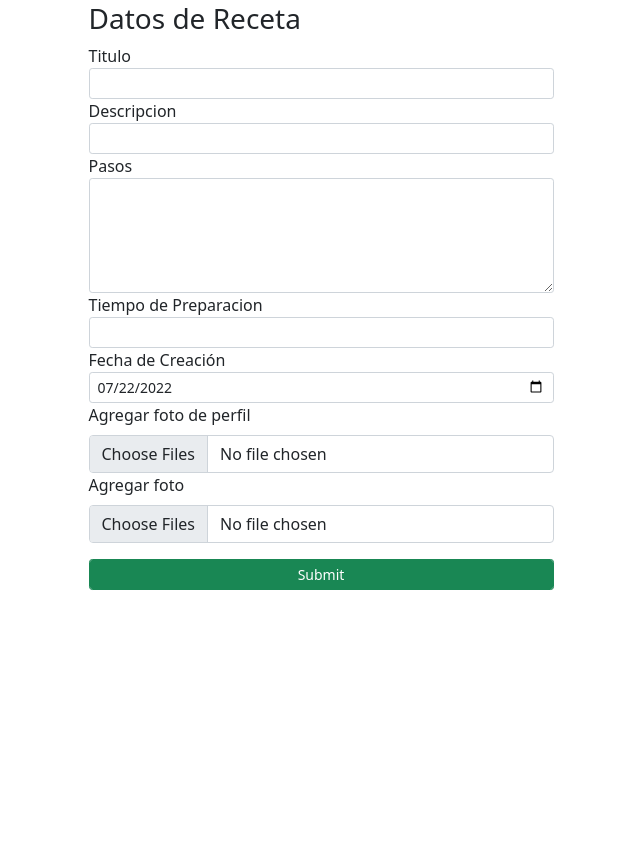
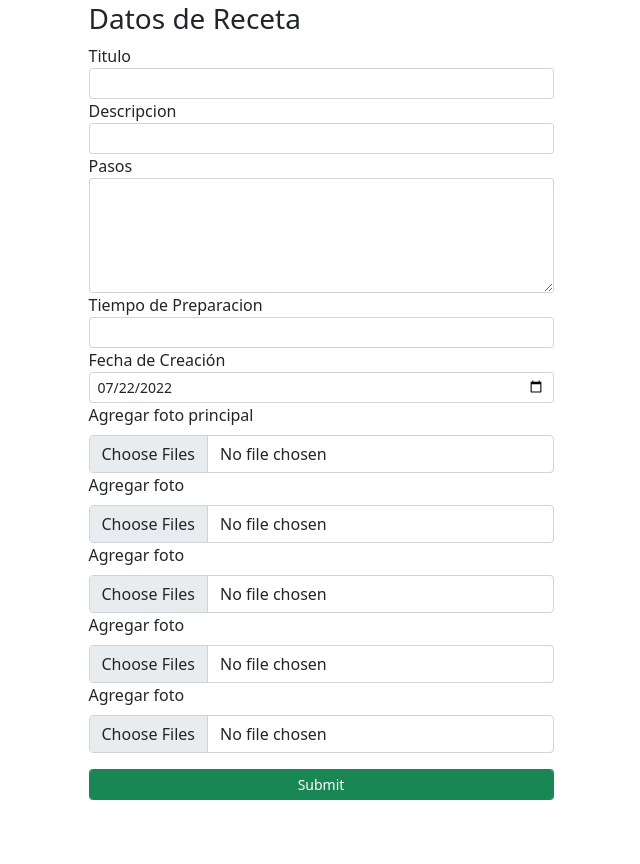
Before and after one commit to AgusGuti/Chef_RPC, a Flask app: page /altaReceta in a window 1280 px wide. Shown: the part 187-1051 px from the top of the page, without its empty margins (319-959 px from the left). Before the commit the page ends 777 px from the top, so only its background shows below. Run offline with Flask 3, Linux system fonts and the light colour scheme; parts of the project's set-up code (start-up, migrations or seed data) failed here and were passed over.

Commit message:
Update alta-receta.html

```diff
--- a/app-python/app/templates/alta-receta.html
+++ b/app-python/app/templates/alta-receta.html
@@ -127,13 +127,28 @@
                              </div>
 
                              <div class="form-group">
-                                <label for="formFileMultiple" class="form-label">Agregar foto de perfil</label>
+                                <label for="formFileMultiple" class="form-label">Agregar foto principal</label>
                                 <input class="form-control" type="file" id="foto1" name="foto1" multiple>
                             </div>
 
                             <div class="form-group">
                                 <label for="formFileMultiple" class="form-label">Agregar foto</label>
                                 <input class="form-control" type="file" id="foto2" name="foto2" multiple>
+                            </div>
+
+                            <div class="form-group">
+                                <label for="formFileMultiple" class="form-label">Agregar foto</label>
+                                <input class="form-control" type="file" id="foto3" name="foto3" multiple>
+                            </div>
+
+                            <div class="form-group">
+                                <label for="formFileMultiple" class="form-label">Agregar foto</label>
+                                <input class="form-control" type="file" id="foto4" name="foto4" multiple>
+                            </div>
+
+                            <div class="form-group">
+                                <label for="formFileMultiple" class="form-label">Agregar foto</label>
+                                <input class="form-control" type="file" id="foto5" name="foto5" multiple>
                             </div>
 
                              <p>
```
Lines whose indentation alone changed are shown as unchanged.
